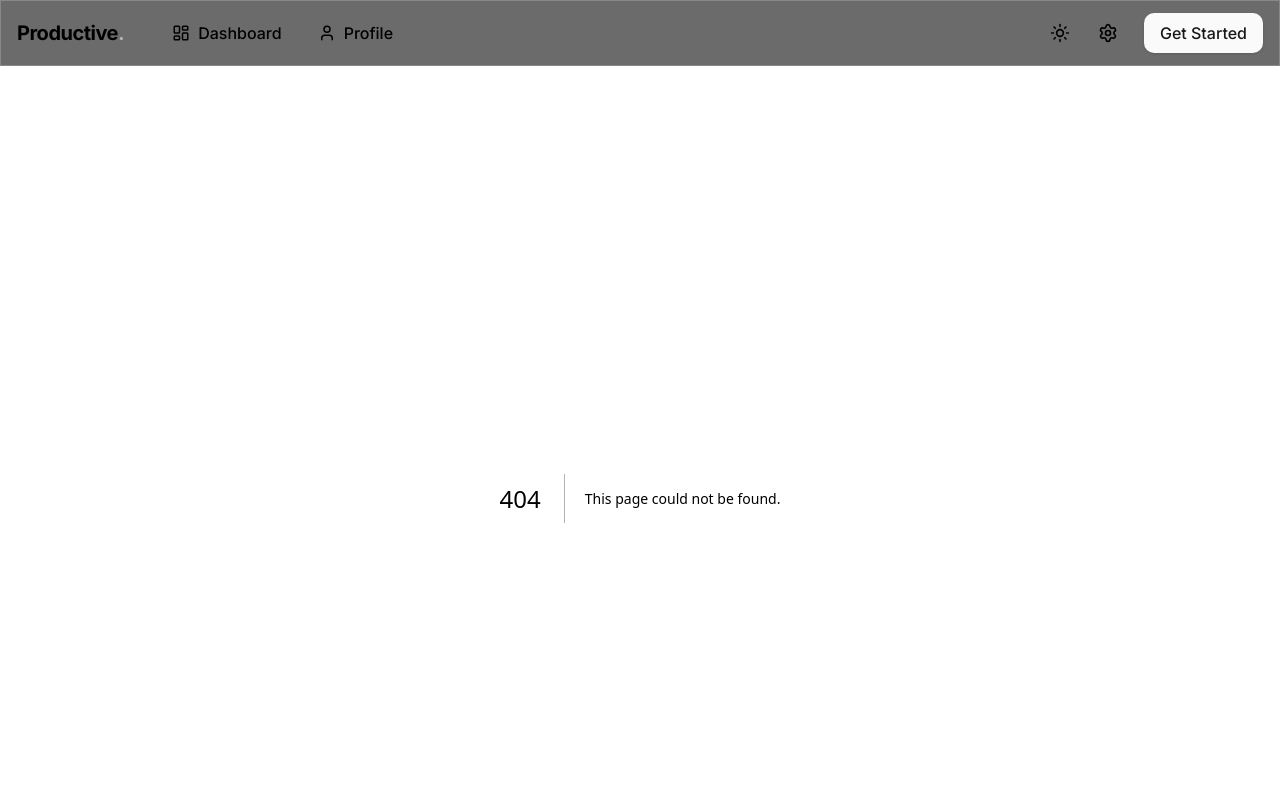
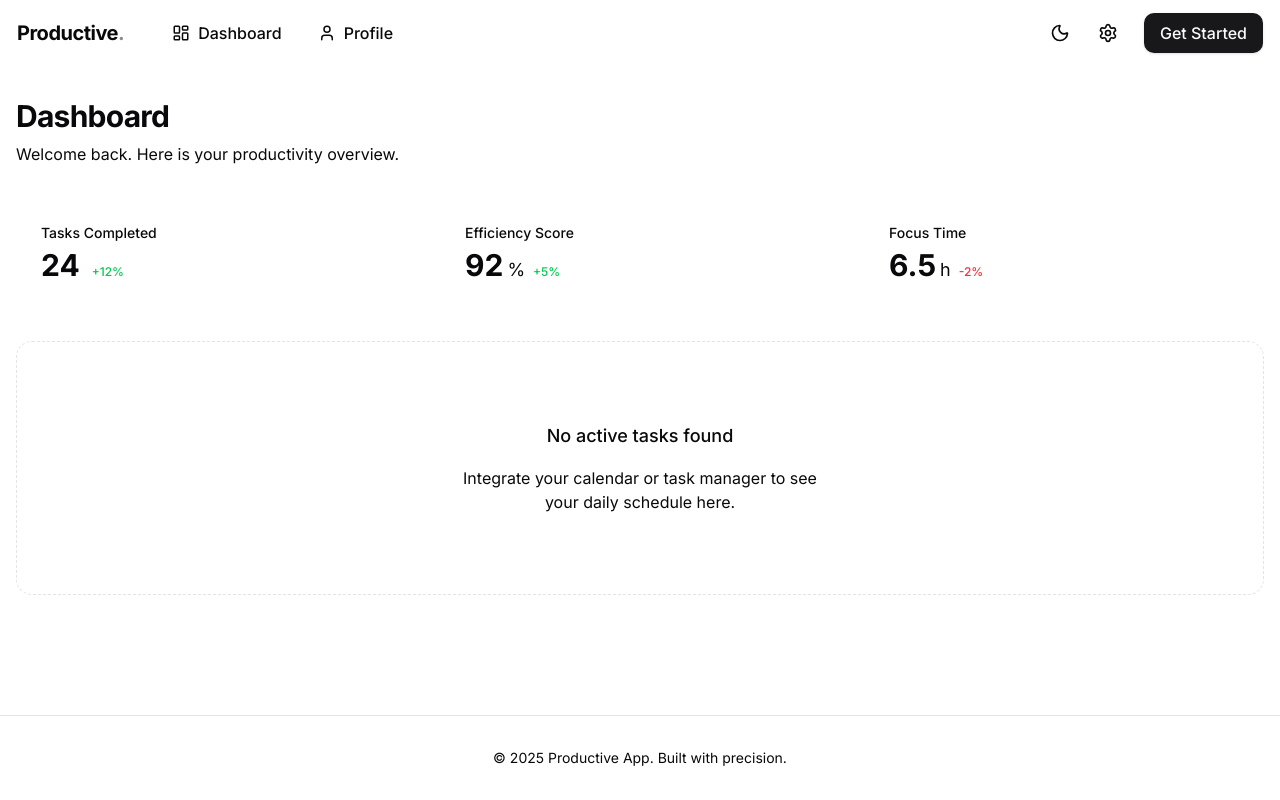
Before and after one commit to jaydeep82/a-productive-tool, a Next.js app: page /dashboard in a window 1280 px wide. Before the commit this address had no page. Shown: the top 800 px of the page. Built offline with nearby package versions, Linux system fonts and the light colour scheme.

Commit message:
feat: persistent dark mode and analytics dashboard shell

```diff
--- /dev/null
+++ b/src/app/dashboard/page.tsx
@@ -0,0 +1,26 @@
+import { mockMetrics } from '@/modules/analytics/entities/Metric';
+import { MetricCard } from '@/modules/analytics/components/MetricCard';
+
+export default function Dashboard() {
+    return (
+        <div className="flex flex-col gap-8">
+            <div>
+                <h1 className="text-3xl font-bold tracking-tight mb-2">Dashboard</h1>
+                <p className="text-muted-foreground">Welcome back. Here is your productivity overview.</p>
+            </div>
+
+            <div className="grid grid-cols-1 md:grid-cols-3 gap-6">
+                {mockMetrics.map((metric) => (
+                    <MetricCard key={metric.id} metric={metric} />
+                ))}
+            </div>
+
+            <div className="p-8 rounded-2xl border border-dashed border-border flex flex-col items-center justify-center text-center gap-4 py-20">
+                <div className="text-lg font-medium">No active tasks found</div>
+                <p className="text-muted-foreground max-w-sm">
+                    Integrate your calendar or task manager to see your daily schedule here.
+                </p>
+            </div>
+        </div>
+    );
+}
--- a/src/app/layout.tsx
+++ b/src/app/layout.tsx
@@ -2,6 +2,7 @@ import type { Metadata } from "next";
 import { Inter } from "next/font/google";
 import "./globals.css";
 import { Navbar } from "@/components/organisms/Navbar";
+import { ThemeProvider } from "@/lib/ThemeProvider";
 
 const inter = Inter({ subsets: ["latin"] });
 
@@ -16,8 +17,9 @@ export default function RootLayout({
   children: React.ReactNode;
 }>) {
   return (
-    <html lang="en" className="dark">
+    <html lang="en">
       <body className={`${inter.className} min-h-screen flex flex-col`}>
+        <ThemeProvider>
           <Navbar />
           <main className="flex-1">
             <div className="container mx-auto px-4 py-8 animate-in">
@@ -29,6 +31,7 @@ export default function RootLayout({
               © {new Date().getFullYear()} Productive App. Built with precision.
             </div>
           </footer>
+        </ThemeProvider>
       </body>
     </html>
   );
--- a/src/components/organisms/Navbar.tsx
+++ b/src/components/organisms/Navbar.tsx
@@ -3,27 +3,11 @@
 import Link from 'next/link';
 import { Button } from '@/components/atoms/Button';
 import { Sun, Moon, LayoutDashboard, Settings, User } from 'lucide-react';
-import { useState, useEffect } from 'react';
+import { useTheme } from '@/lib/ThemeProvider';
 
 export function Navbar() {
-    const [isDark, setIsDark] = useState(false);
-
-    useEffect(() => {
-        const root = window.document.documentElement;
-        if (root.classList.contains('dark')) {
-            setIsDark(true);
-        }
-    }, []);
-
-    const toggleTheme = () => {
-        const root = window.document.documentElement;
-        if (isDark) {
-            root.classList.remove('dark');
-        } else {
-            root.classList.add('dark');
-        }
-        setIsDark(!isDark);
-    };
+    const { theme, toggleTheme } = useTheme();
+    const isDark = theme === 'dark';
 
     return (
         <header className="sticky top-0 z-50 w-full glass">
@@ -33,10 +17,12 @@ export function Navbar() {
                         Productive<span className="text-primary/50">.</span>
                     </Link>
                     <nav className="hidden md:flex items-center gap-1">
-                        <Button variant="ghost" className="gap-2">
-                            <LayoutDashboard size={18} />
-                            Dashboard
-                        </Button>
+                        <Link href="/dashboard">
+                            <Button variant="ghost" className="gap-2">
+                                <LayoutDashboard size={18} />
+                                Dashboard
+                            </Button>
+                        </Link>
                         <Button variant="ghost" className="gap-2">
                             <User size={18} />
                             Profile
--- /dev/null
+++ b/src/lib/ThemeProvider.tsx
@@ -0,0 +1,51 @@
+"use client";
+
+import { createContext, useContext, useEffect, useState } from 'react';
+
+type Theme = 'light' | 'dark';
+
+interface ThemeContextType {
+    theme: Theme;
+    toggleTheme: () => void;
+}
+
+const ThemeContext = createContext<ThemeContextType | undefined>(undefined);
+
+export function ThemeProvider({ children }: { children: React.ReactNode }) {
+    const [theme, setTheme] = useState<Theme>('dark');
+    const [mounted, setMounted] = useState(false);
+
+    useEffect(() => {
+        const savedTheme = localStorage.getItem('theme') as Theme | null;
+        if (savedTheme) {
+            setTheme(savedTheme);
+            document.documentElement.classList.toggle('dark', savedTheme === 'dark');
+        } else {
+            const prefersDark = window.matchMedia('(prefers-color-scheme: dark)').matches;
+            setTheme(prefersDark ? 'dark' : 'light');
+            document.documentElement.classList.toggle('dark', prefersDark);
+        }
+        setMounted(true);
+    }, []);
+
+    const toggleTheme = () => {
+        const newTheme = theme === 'light' ? 'dark' : 'light';
+        setTheme(newTheme);
+        localStorage.setItem('theme', newTheme);
+        document.documentElement.classList.toggle('dark', newTheme === 'dark');
+    };
+
+    return (
+        <ThemeContext.Provider value={{ theme, toggleTheme }}>
+            {children}
+        </ThemeContext.Provider>
+    );
+}
+
+export function useTheme() {
+    const context = useContext(ThemeContext);
+    if (context === undefined) {
+        throw new Error('useTheme must be used within a ThemeProvider');
+    }
+    return context;
+}
--- /dev/null
+++ b/src/modules/analytics/components/MetricCard.tsx
@@ -0,0 +1,20 @@
+import { ProductivityMetric } from '../entities/Metric';
+
+export function MetricCard({ metric }: { metric: ProductivityMetric }) {
+    const isPositive = metric.trend >= 0;
+
+    return (
+        <div className="p-6 rounded-xl border border-border bg-card glass">
+            <div className="text-sm font-medium text-muted-foreground mb-1">{metric.label}</div>
+            <div className="flex items-baseline gap-2">
+                <div className="text-3xl font-bold">
+                    {metric.value}
+                    <span className="text-lg font-normal text-muted-foreground ml-1">{metric.unit}</span>
+                </div>
+                <div className={`text-xs font-medium ${isPositive ? 'text-green-500' : 'text-red-500'}`}>
+                    {isPositive ? '+' : ''}{metric.trend}%
+                </div>
+            </div>
+        </div>
+    );
+}
--- /dev/null
+++ b/src/modules/analytics/entities/Metric.ts
@@ -0,0 +1,13 @@
+export interface ProductivityMetric {
+    id: string;
+    label: string;
+    value: number;
+    trend: number; // percentage
+    unit: string;
+}
+
+export const mockMetrics: ProductivityMetric[] = [
+    { id: '1', label: 'Tasks Completed', value: 24, trend: 12, unit: '' },
+    { id: '2', label: 'Efficiency Score', value: 92, trend: 5, unit: '%' },
+    { id: '3', label: 'Focus Time', value: 6.5, trend: -2, unit: 'h' },
+];
```
Lines whose indentation alone changed are shown as unchanged.
